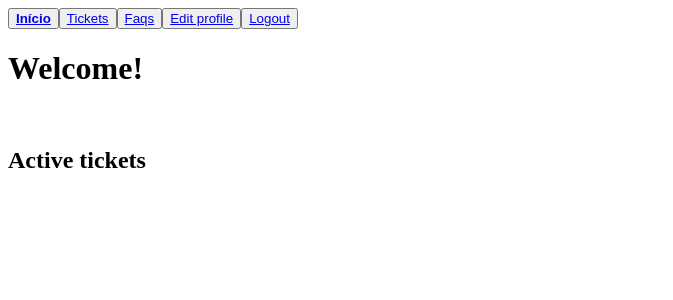
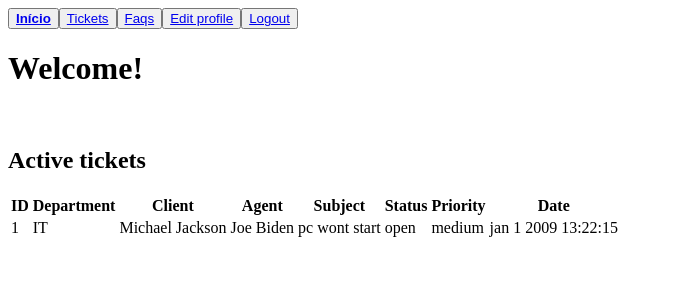
Before and after one commit to MiguelMarinho02/ticketWebsiteLtw, a PHP site: page / in a window 1280 px wide. Shown: the top 300 px of the page, without its empty margins (0-673 px from the left). Run offline with PHP 8.4, Linux system fonts and the light colour scheme; data comes from the database, SQL or seed files in the repository; both versions use the stored data as it was after the commit.

Commit message:
There is now a table with all the tickets

```diff
--- a/index.php
+++ b/index.php
@@ -42,6 +42,55 @@
       <br>
 
       <h2>Active tickets</h2>
+      <table>
+        <thead>
+            <tr>
+                <th>ID</th>
+                <th>Department</th>
+                <th>Client</th>
+                <th>Agent</th>
+                <th>Subject</th>
+                <th>Status</th>
+                <th>Priority</th>
+                <th>Date</th>
+            </tr>
+        </thead>
+        <tbody>
+            <?php
+               foreach ($tickets as $ticket) {
+
+                $department_id = $ticket['department_id'];
+                $stmt = $db->prepare('SELECT * FROM department WHERE id = ?');
+                $stmt->execute(array($department_id));
+                $departments = $stmt->fetchAll();
+                foreach ($departments as $department){};
+
+                $client_id = $ticket['client_id'];
+                $stmt = $db->prepare('SELECT * FROM user WHERE id = ?');
+                $stmt->execute(array($client_id));
+                $users = $stmt->fetchAll();
+                foreach ($users as $c_user){};
+
+                $agent_id = $ticket['agent_id'];
+                $stmt = $db->prepare('SELECT * FROM user WHERE id = ?');
+                $stmt->execute(array($agent_id));
+                $users = $stmt->fetchAll();
+                foreach ($users as $a_user){};
+
+                echo "<tr>
+                    <td>" . $ticket['id'] . "</td>
+                    <td>" . $department['name'] . "</td>
+                    <td>" . $c_user['name'] . "</td>
+                    <td>" . $a_user['name'] . "</td>
+                    <td>" . $ticket['subject'] . "</td>
+                    <td>" . $ticket['status'] . "</td>
+                    <td>" . $ticket['priority'] . "</td>
+                    <td>" . $ticket['created_at'] . "</td>
+                </tr>";
+               }
+            ?>
+        </tbody>
+      </table>
 
    </body>
 
```
Also changed, not shown: database/database.sql (+11 -0 lines), database/database.db.
